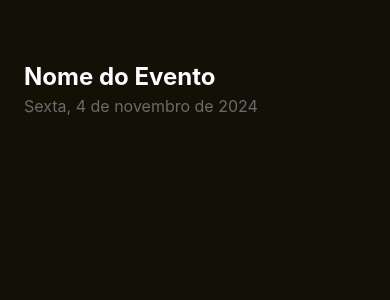
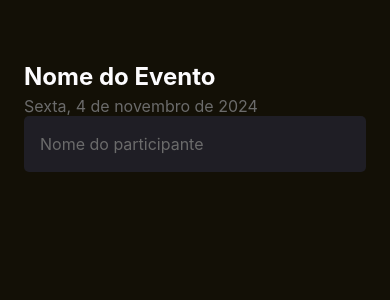
Before and after one commit to NeillonWork/imhere, a React Native app: screen / in a window 390 px wide. Shown: the top 300 px of the page. Built offline with nearby package versions, Linux system fonts and the light colour scheme.

Commit message:
criado input

```diff
--- a/App.tsx
+++ b/App.tsx
@@ -1,4 +1,4 @@
-import Home from "./src/screens/Home";
+import { Home } from "./src/screens/Home";
 
 export default function App() {
   return <Home />;
--- a/src/screens/Home/index.tsx
+++ b/src/screens/Home/index.tsx
@@ -1,11 +1,17 @@
-import { Text, View, } from "react-native";
+import { Text, View, TextInput } from "react-native";
 import { styles } from "./styles";
 
-export default function Home() {
+export function Home() {
   return (
     <View style={styles.container}>
       <Text style={styles.eventName}>Nome do Evento</Text>
       <Text style={styles.eventDate}>Sexta, 4 de novembro de 2024</Text>
+
+      <TextInput
+      style={styles.input}
+      placeholder="Nome do participante"
+      placeholderTextColor="#6B6B6B"
+      />
     </View>
   );
 }
--- a/src/screens/Home/styles.ts
+++ b/src/screens/Home/styles.ts
@@ -17,4 +17,12 @@
     marginTop: 5,
     fontSize: 16,
   },
+  input: {
+    height: 56,
+    backgroundColor: "#1F1E25",
+    borderRadius: 5,
+    color: "#FFF",
+    padding: 16,
+    fontSize: 16,
+  },
 });
```
